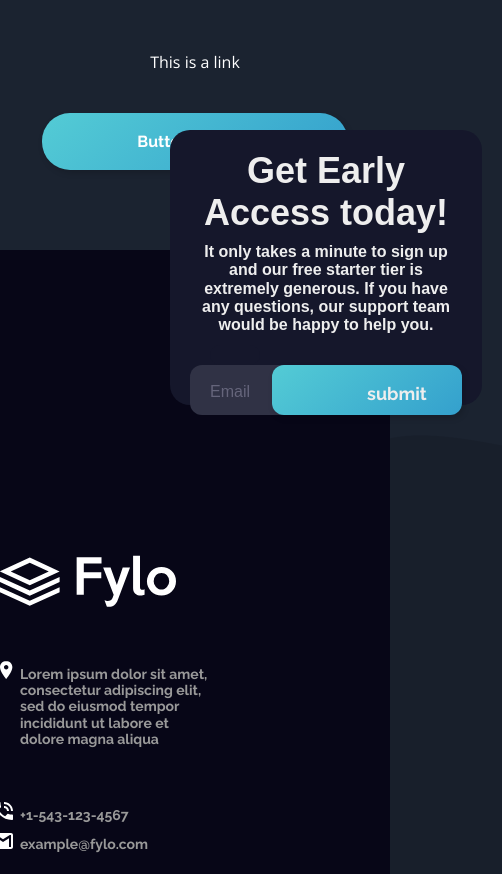
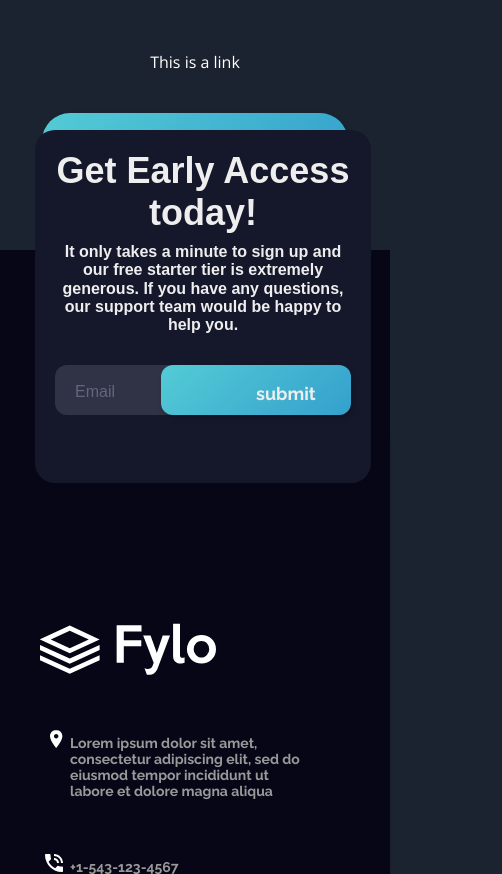
Before and after one commit to ezlyTech/fylo, a website: page sicoFylo.html in a window 390 px wide. Shown: the part 542-1416 px from the top of the page, 502 px wide, since content can reach past the window. Drawn offline with nearby package versions, Linux system fonts and the light colour scheme.

Commit message:
progress

```diff
--- a/app/scss/ribbons/sico.scss
+++ b/app/scss/ribbons/sico.scss
@@ -315,23 +315,18 @@
 }
 
 .footer {
-  width: 100%;
-  display: flex;
-  position: relative;
-  height: auto;
-  background-color: #070617;
-  align-items: center;
-  justify-content: center;
+
 
   .desktop-logo2{
-    left: 5.99%;
-    right: 86.25%;
-    padding: 20px 20px;
-    padding-left: 0;
+    padding-left: 40px;
   }
 
   .form {
-   width: 80%;
+  position: relative;
+  width: 336px;
+  height: 353px;
+  left: 35px;
+  display: inline-block;
 
 
   .title {
@@ -397,7 +392,8 @@
   }
   }
     .col{
-
+      padding-left: 70px;
+      width: 60%;
     }
       .Fh1{
 
```
Also changed, not shown: dist/style.css, 1 other file.
